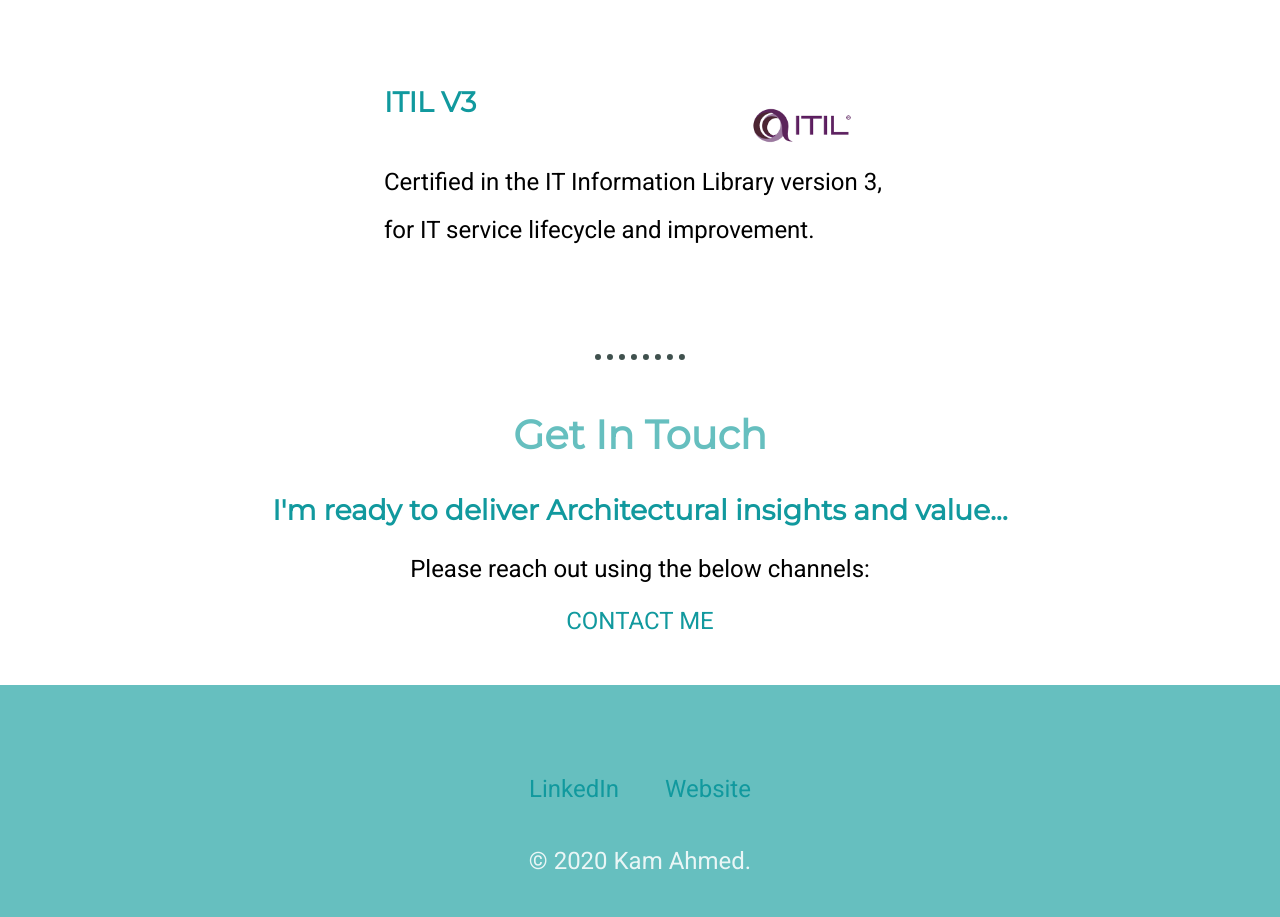
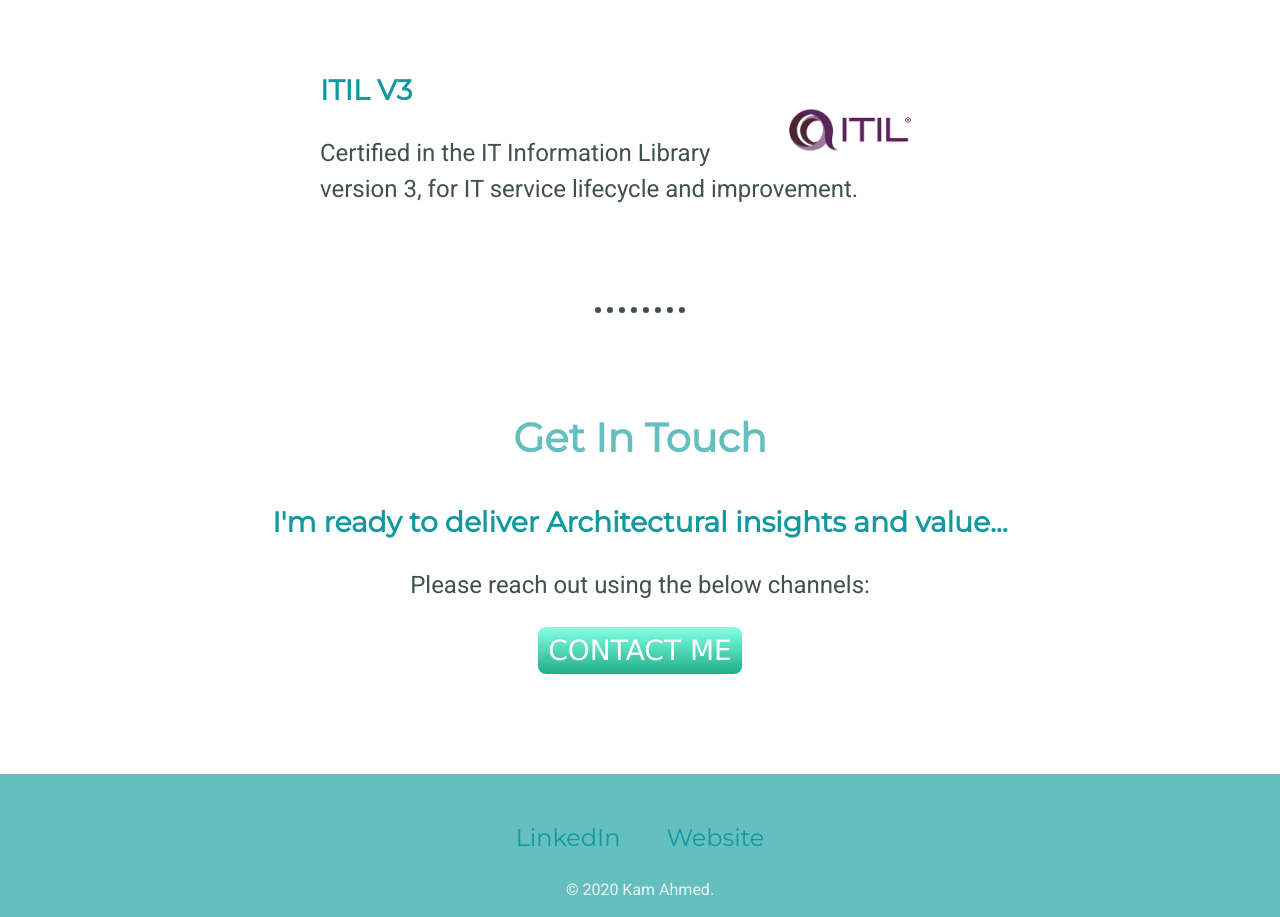
Before and after one commit to Kamtong786/CSS-My-Site, a plain HTML site: page index.html in a window 1280 px wide. Shown: the part 1880-2797 px from the top of the page. Drawn offline with Linux system fonts and the light colour scheme; a web font is replaced by a local one.

Commit message:
Add files via upload

```diff
--- a/css/styles.css
+++ b/css/styles.css
@@ -2,8 +2,14 @@ body {
   margin: 0;
   text-align: center;
   font-family: 'Roboto', sans-serif;
-  font-size: 1.5rem
+  font-size: 1.5rem;
+  color: #40514E;
 }
+
+p {
+  line-height: 1.5;
+}
+
 
 h1 {
 margin: 50px auto 0 auto;
@@ -17,6 +23,7 @@ h2 {
 font-family: 'Montserrat', sans-serif;
 font-size: 2.5rem;
 color: #66BFBF;
+padding-bottom: 10px;
 }
 
 h3 {
@@ -28,6 +35,11 @@ a {
   color: #11999E;
   text-decoration: none;
   padding: 20px;
+  font-family: 'Montserrat', sans-serif;
+}
+
+a:hover {
+  color: #EAF6F6;
 }
 
 hr {
@@ -36,6 +48,7 @@ hr {
   border-color: #40514e;
   border-width: 6px;
   width: 7%;
+  margin: 100px auto;
 }
 
 .top-container {
@@ -60,15 +73,14 @@ hr {
   bottom: 300px;
 }
 
-.profile {
-  margin: 100px auto 100px auto;
+.middle-container {
+  margin: 100px 0;
 }
 
 .skill-row {
-  width: 40%;
-  margin: 100px auto 100px auto;
+  width: 50%;
+  margin: 100px auto;
   text-align: left;
-  line-height: 2;
 }
 
 .skill-logo1 {
@@ -95,19 +107,37 @@ hr {
 .bottom-container {
   position: relative;
   padding-top: 30px;
-  padding-bottom: 30px;
+  padding-bottom: 20px;
   background-color: #66BFBF;
 }
 
 .footer {
-  margin: 50px auto 50px auto;
+  margin: 10px auto 10px auto;
   line-height: 2;
 }
 
-.footer-link {
-
+.btn {
+	background:linear-gradient(to bottom, #7fffdf 5%, #1fad8a 100%);
+	background-color:#7fffdf;
+	border-radius:8px;
+	display:inline-block;
+	cursor:pointer;
+	color:#ffffff;
+	font-family:Verdana;
+	font-size:28px;
+	padding:7px 10px;
+	text-decoration:none;
+}
+.btn:hover {
+	background:linear-gradient(to bottom, #1fddff 5%, #7fecff 100%);
+	background-color:#1fad8a;
+}
+.btn:active {
+	position:relative;
+	top:1px;
 }
 
 .copy {
   color: #EAF6F6;
+  font-size: 1rem;
 }
```
